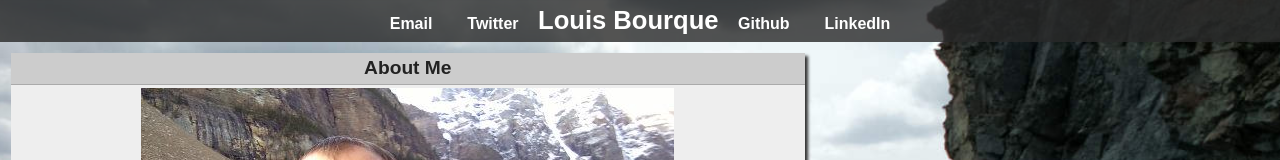
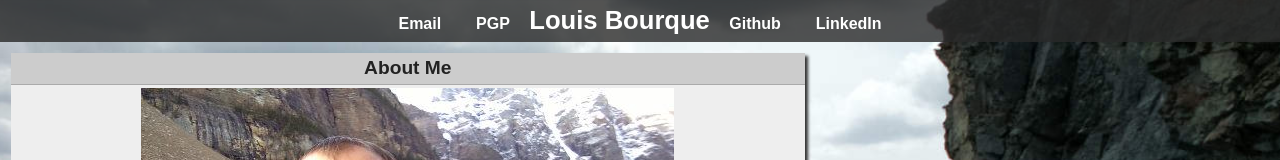
Before and after one commit to louisbourque/louisbourque.github.com, a plain HTML site: page index.html in a window 1280 px wide. Shown: the top 160 px of the page. Drawn offline with Linux system fonts and the light colour scheme.

Commit message:
Add PGP key

```diff
--- a/index.html
+++ b/index.html
@@ -24,7 +24,7 @@
 
 <body>
   <header>
-  <a href="mailto:louis@louisbourque.ca">Email</a>&nbsp;&nbsp;<a href="https://twitter.com/louisbourque">Twitter</a>
+  <a href="mailto:louis@louisbourque.ca">Email</a>&nbsp;&nbsp;<a href="Louis Bourque louis@louisbourque.ca (0xCC1382C2) pub.asc">PGP</a>
 <h1>Louis&nbsp;Bourque</h1>
   <a href="https://github.com/louisbourque">Github</a>&nbsp;&nbsp;<a href="https://www.linkedin.com/in/louisbourque">LinkedIn</a>
   </header>
```
Also changed, not shown: 1 other file.
